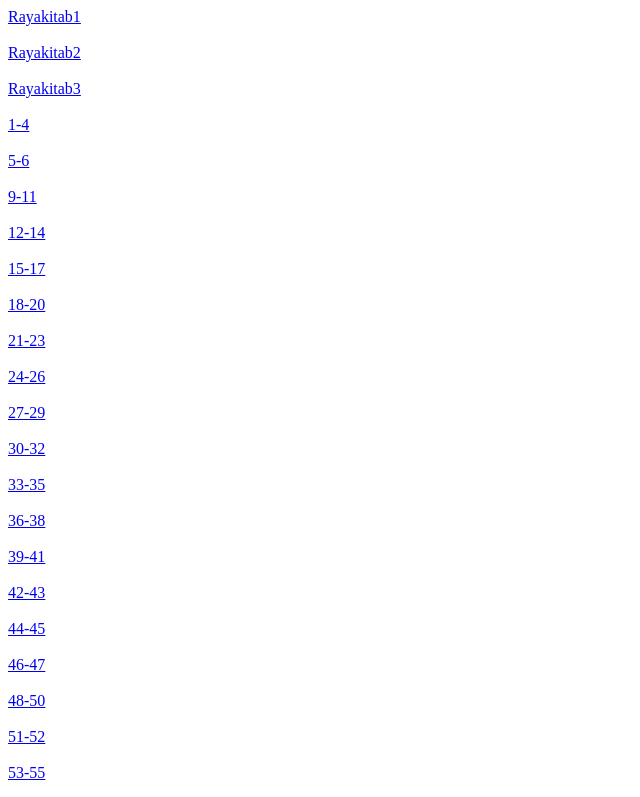
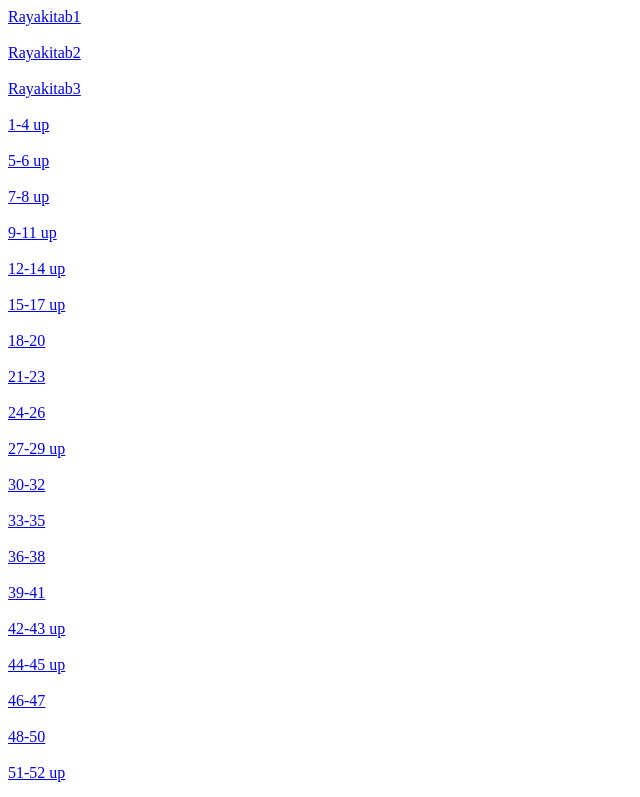
Before and after one commit to ShivaPrasadAcharya/rayakitab.git.io, a plain HTML site: page index.html in a window 1280 px wide. Shown: the top 797 px of the page, without its empty margins (0-640 px from the left). Drawn offline with Linux system fonts and the light colour scheme.

Commit message:
Update index.html

```diff
--- a/index.html
+++ b/index.html
@@ -10,24 +10,25 @@
   <a href="https://drive.google.com/file/d/1aZz1flzF5PlE-wsJNivFzZ-aNQsWxS1T/view?usp=share_link" target="_blank">Rayakitab1</a><br><br>
   <a href="https://drive.google.com/file/d/1dNT04LLmYO0y4gRVHtK14KFkeOQph2Eu/view?usp=share_link" target="_blank">Rayakitab2</a><br><br>
   <a href="https://drive.google.com/file/d/1wvg_Zjk4TmPbI4-oVewVPgUaRZpDDVl_/view?usp=share_link" target="_blank">Rayakitab3</a><br><br>
-  <a href="https://drive.google.com/file/d/1GV4ULemdKkb3jjw6j_bihl3x1LgApPcy/view?usp=share_link" target="_blank">1-4</a><br><br>
-  <a href="https://drive.google.com/file/d/1Y7L4-izJuZG1GeuukbVHUsBDIeTZL8aF/view?usp=share_link" target="_blank">5-6</a><br><br>
-  <a href="https://drive.google.com/file/d/1s1EzBepFMV04LggTnLGbBpfGuiCzNiUX/view?usp=share_link" target="_blank">9-11</a><br><br>
-  <a href="https://drive.google.com/file/d/1VisOJu84GyT7hIWQZqDBIxP5BmXwGlmE/view?usp=share_link" target="_blank">12-14</a><br><br>
-  <a href="https://drive.google.com/file/d/1cnGgMFiMGjhhXbGxk2gOw1pHVTJtpI5S/view?usp=share_link" target="_blank">15-17</a><br><br>
-  <a href="https://drive.google.com/file/d/1E39oDmhndjM9k9r7dZ15XKAdwT5tB9Gu/view?usp=share_link" target="_blank">18-20</a><br><br>
+  <a href="https://drive.google.com/file/d/1GV4ULemdKkb3jjw6j_bihl3x1LgApPcy/view?usp=share_link" target="_blank">1-4 up</a><br><br>
+  <a href="https://drive.google.com/file/d/1Y7L4-izJuZG1GeuukbVHUsBDIeTZL8aF/view?usp=share_link" target="_blank">5-6 up</a><br><br>
+ <a href="https://drive.google.com/file/d/1KsOevLb34HZJ7S3qlRj8PkmuwROk6FTG/view?usp=share_link" target="_blank">7-8 up</a><br><br>
+  <a href="https://drive.google.com/file/d/1s1EzBepFMV04LggTnLGbBpfGuiCzNiUX/view?usp=share_link" target="_blank">9-11 up</a><br><br>
+  <a href="https://drive.google.com/file/d/1VisOJu84GyT7hIWQZqDBIxP5BmXwGlmE/view?usp=share_link" target="_blank">12-14  up</a><br><br>
+  <a href="https://drive.google.com/file/d/1cnGgMFiMGjhhXbGxk2gOw1pHVTJtpI5S/view?usp=share_link" target="_blank">15-17  up</a><br><br>
+  <a href="https://drive.google.com/file/d/1E39oDmhndjM9k9r7dZ15XKAdwT5tB9Gu/view?usp=share_link" target="_blank">18-20 </a><br><br>
   <a href="https://drive.google.com/file/d/1U0A8h5jWU6XuU7K715N4n6jQsJT0kqsz/view?usp=share_link" target="_blank">21-23</a><br><br>
   <a href="https://drive.google.com/file/d/195FOHp59-zI1qX9chK5QgUHSSR91D_Gf/view?usp=share_link" target="_blank">24-26</a><br><br>
-  <a href="https://drive.google.com/file/d/1XNmBqpSYy1Nof5Oezc06qnEFc7Ow7WJG/view?usp=share_link" target="_blank">27-29</a><br><br>
+  <a href="https://drive.google.com/file/d/1XNmBqpSYy1Nof5Oezc06qnEFc7Ow7WJG/view?usp=share_link" target="_blank">27-29  up</a><br><br>
   <a href="https://drive.google.com/file/d/1EEpBWxj78tvWWnVp1fJ0qG8vHa-0Kz-s/view?usp=share_link" target="_blank">30-32</a><br><br>
   <a href="https://drive.google.com/file/d/1gI2lbgxSZJfmzZoafzSZsektTQGWCbOA/view?usp=share_link" target="_blank">33-35</a><br><br>
   <a href="https://drive.google.com/file/d/1n_qDJHSTeilo2n3AMSXs5Q7jyfn-FRrQ/view?usp=share_link" target="_blank">36-38</a><br><br>
   <a href="https://drive.google.com/file/d/193M14OVBLhJTb3ekvPKDQDm3HyIOk7z0/view?usp=share_link" target="_blank">39-41</a><br><br>
-  <a href="https://drive.google.com/file/d/1wtqJGz087XYVV9RjAW8dImc4KKOBEJNc/view?usp=share_link" target="_blank">42-43</a><br><br>
-  <a href="https://drive.google.com/file/d/1fvjIC3LnvGZe-2KTfB6JU5d9mDM1GwrL/view?usp=share_link" target="_blank">44-45</a><br><br>
+  <a href="https://drive.google.com/file/d/1wtqJGz087XYVV9RjAW8dImc4KKOBEJNc/view?usp=share_link" target="_blank">42-43 up</a><br><br>
+  <a href="https://drive.google.com/file/d/1fvjIC3LnvGZe-2KTfB6JU5d9mDM1GwrL/view?usp=share_link" target="_blank">44-45 up</a><br><br>
   <a href="https://drive.google.com/file/d/1X3R193ykuhGJ3KmKZgySzc-CtAiRU6yd/view?usp=share_link" target="_blank">46-47</a><br><br>
   <a href="https://drive.google.com/file/d/1Ohd3qqoIAAAm4Qwwm_1WHAtSeD5L3gMR/view?usp=share_link" target="_blank">48-50</a><br><br>
-  <a href="https://drive.google.com/file/d/17B14q-lFhR2e7-NVj8L_ZBcxVPdWNe4l/view?usp=share_link" target="_blank">51-52</a><br><br>
+  <a href="https://drive.google.com/file/d/17B14q-lFhR2e7-NVj8L_ZBcxVPdWNe4l/view?usp=share_link" target="_blank">51-52 up</a><br><br>
   <a href="https://drive.google.com/file/d/1lTicBKKWq6FUvTCOfJhUy4HRm9wLW6z8/view?usp=share_link" target="_blank">53-55</a><br><br>
   <a href="https://drive.google.com/file/d/1uVmgoWxaleBLKWxrEebObBvXEc2EOzyx/view?usp=share_link" target="_blank">56-57</a><br><br>
   <a href="https://drive.google.com/file/d/1pIy3Dg3kKY7Jt8ItuedLvm9KxoYl0cfh/view?usp=share_link" target="_blank">58-60</a><br><br>
@@ -62,7 +63,7 @@
   <a href="https://drive.google.com/file/d/1io5ugxSh1A8QVgq9U3WR-DHnNs7VyURD/view?usp=share_link" target="_blank">127-128</a><br><br>
   <a href="https://drive.google.com/file/d/112q0xcKz0id00qxKyq9vCPCh_le0neUh/view?usp=share_link" target="_blank">129-131</a><br><br>
   <a href="https://drive.google.com/file/d/1pfuPMPf_zvPbXDLRZtkSPQBndBiQBDlf/view?usp=share_link" target="_blank">132-134</a><br><br>
-  <a href="https://drive.google.com/file/d/1PliUMxtOwjOxOwqI2OK7tTUnn7FZMWqd/view?usp=share_linkv" target="_blank">135-137</a><br><br>
+  <a href="https://drive.google.com/file/d/1PliUMxtOwjOxOwqI2OK7tTUnn7FZMWqd/view?usp=share_link" target="_blank">135-137</a><br><br>
   <a href="https://drive.google.com/file/d/1O90ZBR5fPJw3EEpvi387UNAwmUc1_gju/view?usp=share_link" target="_blank">138-140</a><br><br>
   <a href="https://drive.google.com/file/d/1yLTQsYY7HHWcF5AahxHmY1RtKzf_r7nI/view?usp=share_link" target="_blank">141-142</a><br><br>
   <a href="https://drive.google.com/file/d/1fwGGOLZft3VKCNcS9pgGknc3exK_ZxxU/view?usp=share_link" target="_blank">143-145</a><br><br>
@@ -73,6 +74,7 @@
   <a href="https://drive.google.com/file/d/1l1v-aEoJY69UUZ20NHI-L-9qnFthSpPj/view?usp=share_link" target="_blank">154-155</a><br><br>
   <a href="https://drive.google.com/file/d/1a5E4G0tQxglXho1ZhocFBwDVbuh608eO/view?usp=share_link" target="_blank">156-158</a><br><br>
   <a href="https://drive.google.com/file/d/1yepVGHriix9FaXE5PU7kOL_seV6TCJSI/view?usp=share_link" target="_blank">159-161</a><br><br>
+  <a href="https://drive.google.com/file/d/1KrWnTmoSV0x7Sk9SsKR4veCrHoT3m7iK/view?usp=share_link" target="_blank">162-164</a><br><br>
   <a href="" target="_blank"></a><br><br>
 
 </body>
```
